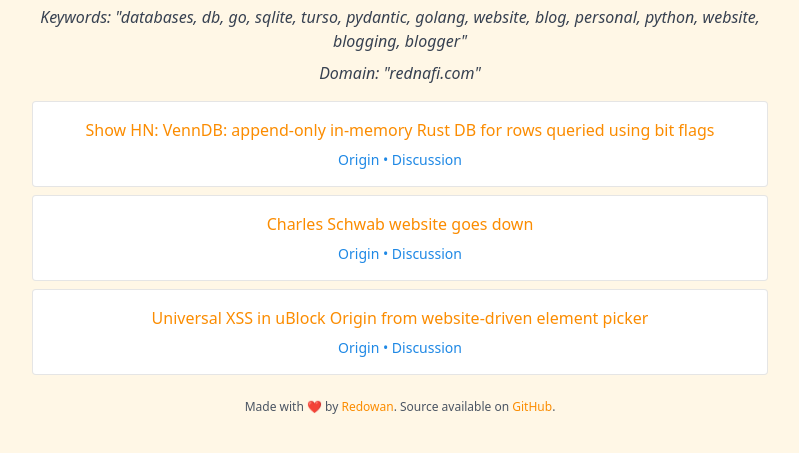
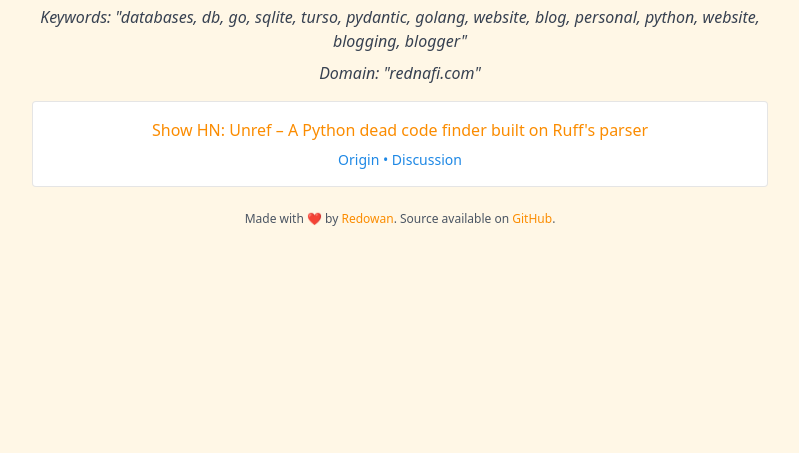
Before and after one commit to rednafi/hn-grep, a plain HTML site: page index.html in a window 1280 px wide. Shown: the part 87-540 px from the top of the page, without its empty margins (240-1039 px from the left). Drawn offline with nearby package versions, Linux system fonts and the light colour scheme.

Commit message:
Add index.html artifact

```diff
--- a/index.html
+++ b/index.html
@@ -50,31 +50,11 @@
 
             <div class="story card">
                 <h2 class="text-base font-medium text-material-orange mb-2 truncate">
-                    Show HN: VennDB: append-only in-memory Rust DB for rows queried using bit flags
+                    Show HN: Unref – A Python dead code finder built on Ruff&#39;s parser
                 </h2>
                 <p class="text-sm text-material-blue">
-                    <a href="https://github.com/plabayo/venndb" target="_blank" class="hover:underline">Origin</a> •
-                    <a href="https://news.ycombinator.com/item?id=50515603" target="_blank" class="hover:underline">Discussion</a>
-                </p>
-            </div>
-
-            <div class="story card">
-                <h2 class="text-base font-medium text-material-orange mb-2 truncate">
-                    Charles Schwab website goes down
-                </h2>
-                <p class="text-sm text-material-blue">
-                    <a href="https://www.businessinsider.com/charles-scwab-website-outage-reports-2026-11" target="_blank" class="hover:underline">Origin</a> •
-                    <a href="https://news.ycombinator.com/item?id=50533366" target="_blank" class="hover:underline">Discussion</a>
-                </p>
-            </div>
-
-            <div class="story card">
-                <h2 class="text-base font-medium text-material-orange mb-2 truncate">
-                    Universal XSS in uBlock Origin from website-driven element picker
-                </h2>
-                <p class="text-sm text-material-blue">
-                    <a href="https://iter.ca/post/ubo-uxss/" target="_blank" class="hover:underline">Origin</a> •
-                    <a href="https://news.ycombinator.com/item?id=50513160" target="_blank" class="hover:underline">Discussion</a>
+                    <a href="https://github.com/Apakottur/unref" target="_blank" class="hover:underline">Origin</a> •
+                    <a href="https://news.ycombinator.com/item?id=50517410" target="_blank" class="hover:underline">Discussion</a>
                 </p>
             </div>
 
```
